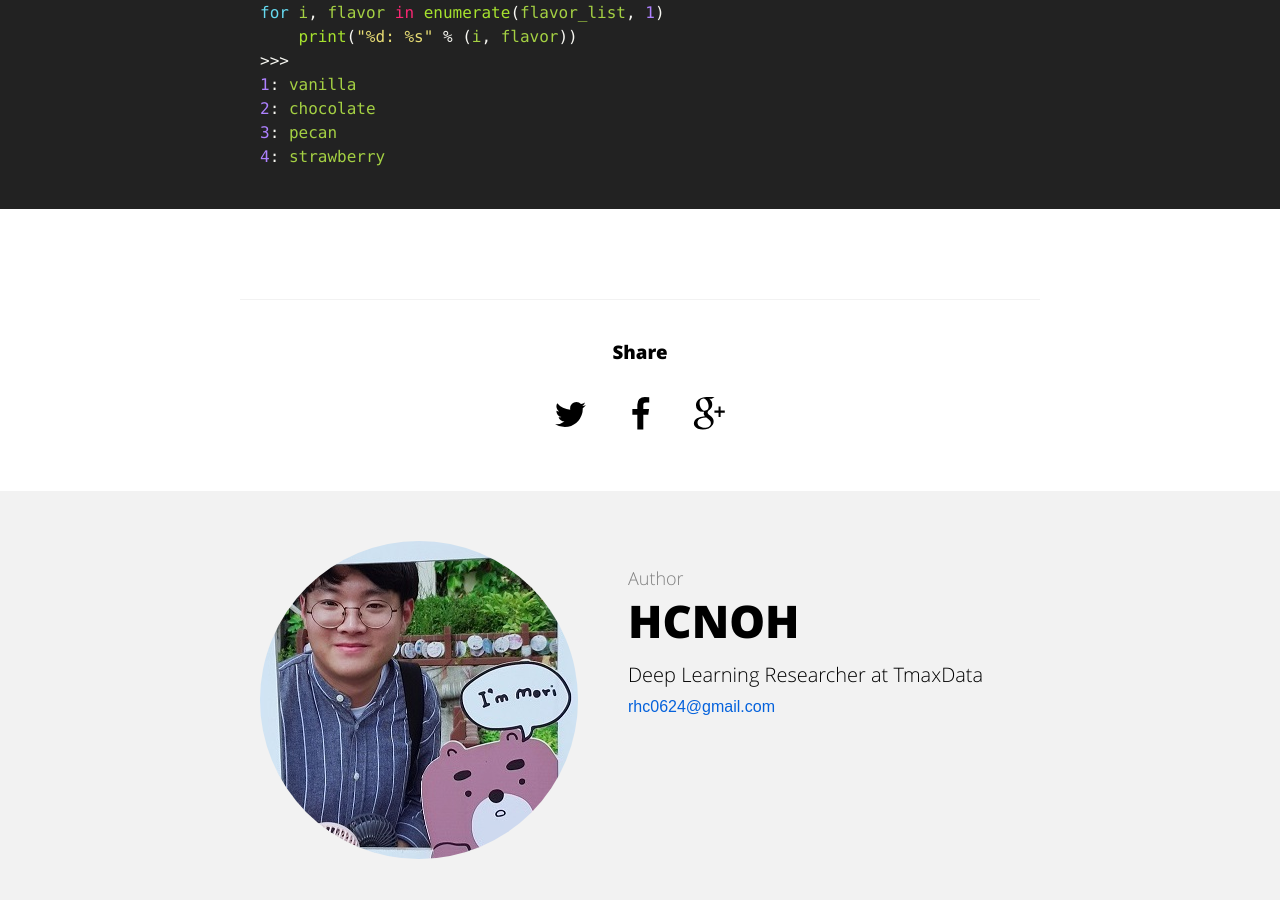
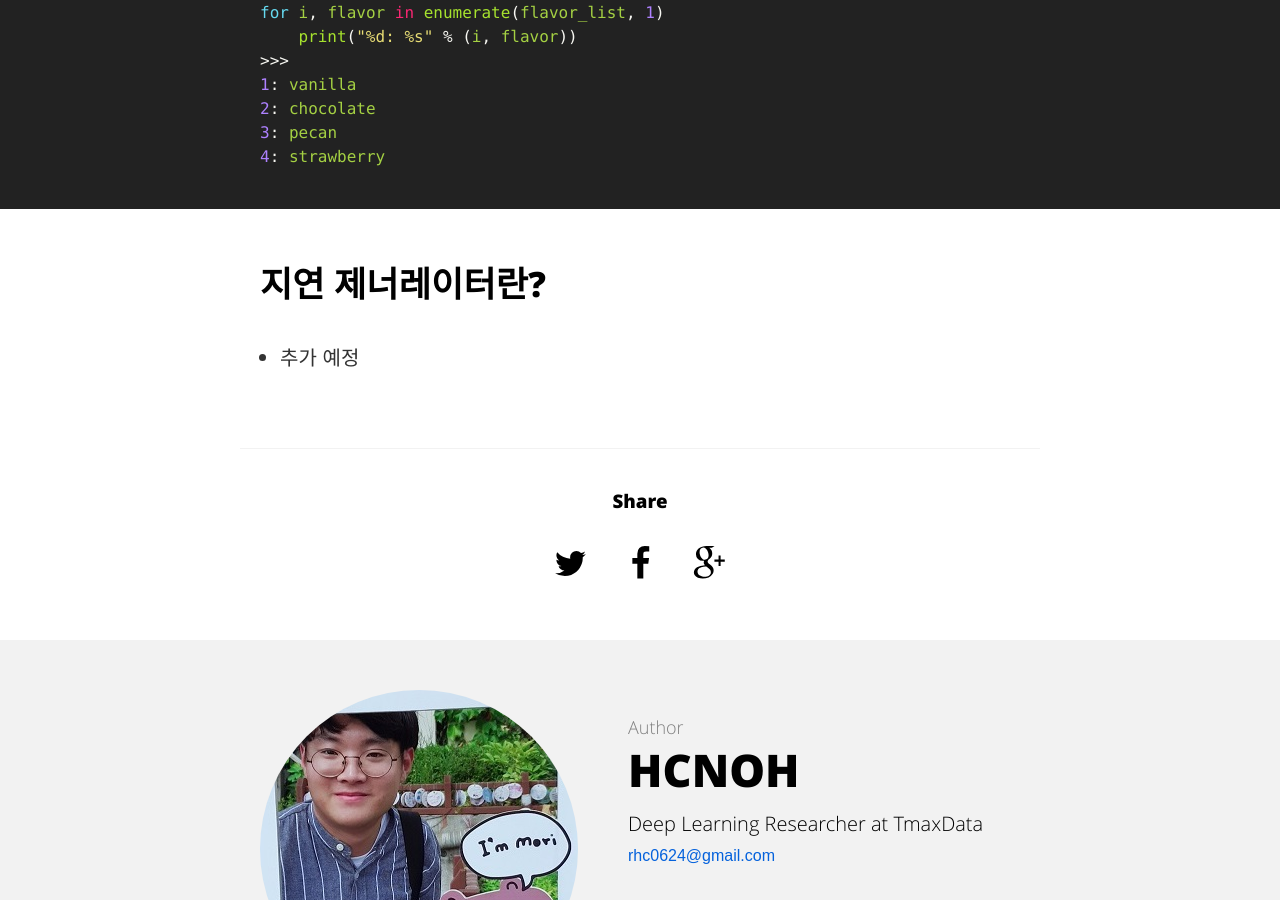
Before and after one commit to hcnoh/blog-prev, a Jekyll site: the page built from _posts/2018-09-17-effective-python-way10.md, in a window 1280 px wide and 900 px high, scrolled down 2141 px. Built offline with Jekyll 4.4.1, drawn with Linux system fonts in a browser that asks for light colours; comment, search, counter and statistics services are not loaded.

Commit message:
Update 2018-09-17-effective-python-way10.md

```diff
--- a/_posts/2018-09-17-effective-python-way10.md
+++ b/_posts/2018-09-17-effective-python-way10.md
@@ -45,3 +45,6 @@ for i, flavor in enumerate(flavor_list, 1)
 3: pecan
 4: strawberry
 {% endhighlight %}
+
+## 지연 제너레이터란?
+- 추가 예정
```
